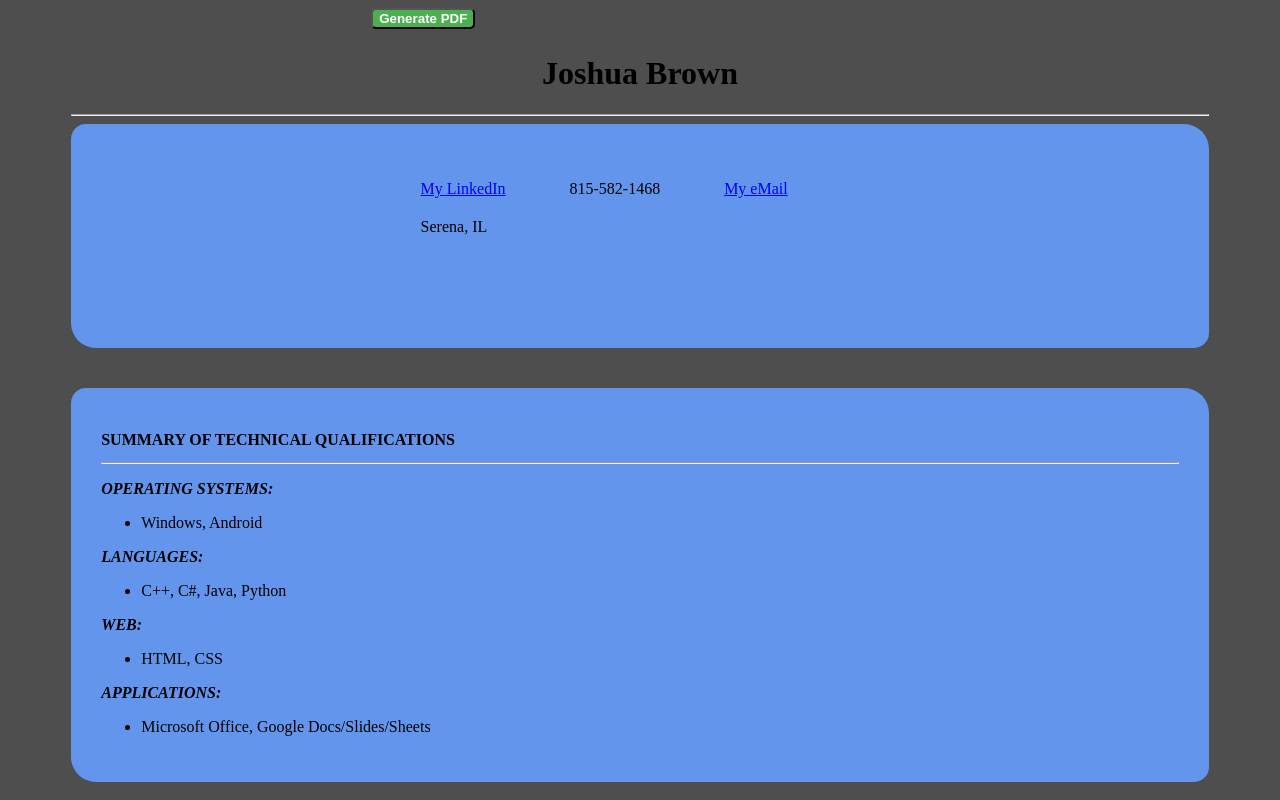
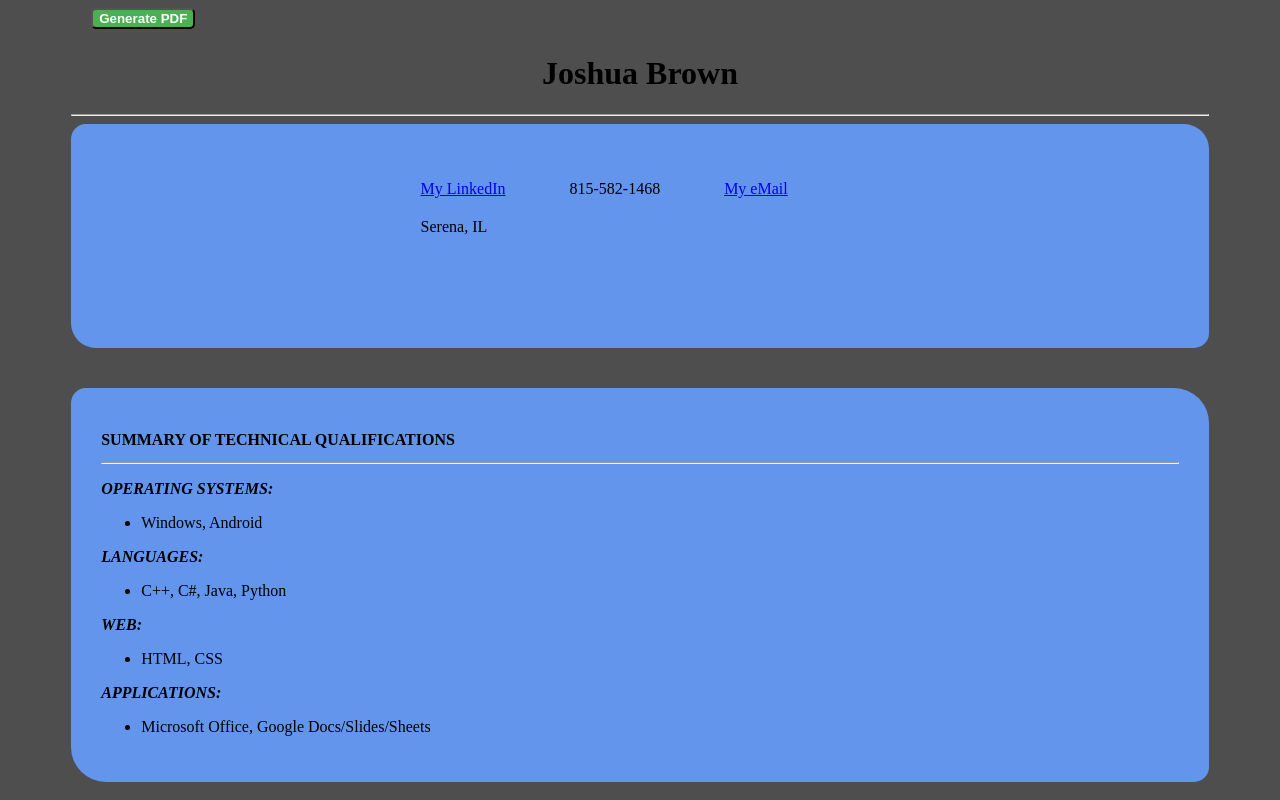
Before and after one commit to JoshBrown23/Web-Resume, a plain HTML site: page index.html in a window 1280 px wide. Shown: the top 800 px of the page. Drawn offline with Linux system fonts and the light colour scheme; a script that the page names is missing.

Commit message:
Updated indexes

```diff
--- a/index.css
+++ b/index.css
@@ -39,7 +39,7 @@ h3 {
 
 .highlights, .tech-qual, .education, .projects, .experience, .honors-awards, .leadership-activities-volunteer, .language-skills {
     background-color: cornflowerblue;
-    border-radius: 15px 25px;
+    border-radius: 15px 35px;
     padding: 30px;
     margin-bottom: 40px;
 }
@@ -83,7 +83,7 @@ hr {
 #pdfButton {
     background-color: #4caf50;
     border-radius: 5px;
-    margin-left: 300px;
+    margin-left: 20px;
     margin-bottom: 5px;
     color: white;
  }
--- a/index.html
+++ b/index.html
@@ -4,6 +4,7 @@
         <meta name="viewport" content="width=device-width, initial-scale=1.0">
         <link rel='stylesheet' href='index.css'>
         <script src= "https://cdnjs.cloudflare.com/ajax/libs/jspdf/1.3.2/jspdf.min.js"></script>
+        <script src="index.js"></script>
         <title>Web Resume</title>
     </head>
     <body>
```
